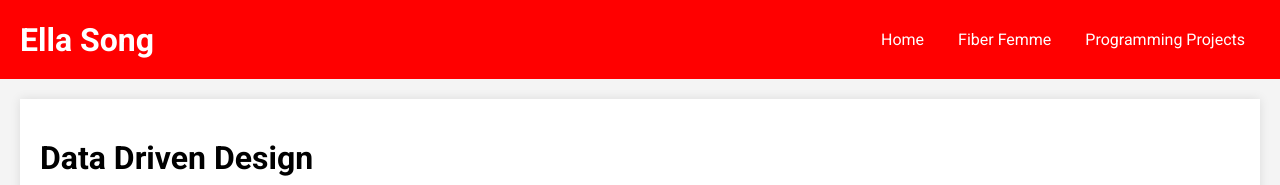
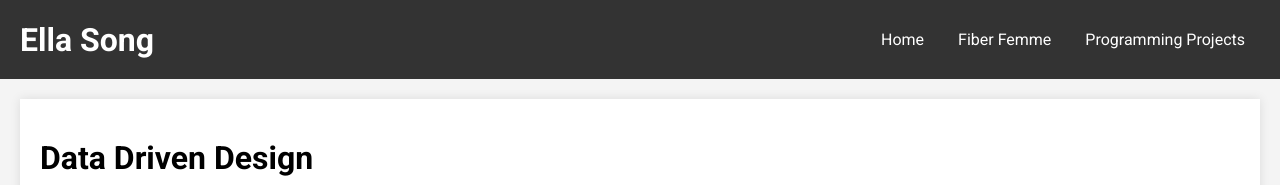
Before and after one commit to dumplingpleats/Portfolio-Website, a plain HTML site: page index.html in a window 1280 px wide. Shown: the top 185 px of the page. Drawn offline with Linux system fonts and the light colour scheme.

Commit message:
Update index.html

```diff
--- a/index.html
+++ b/index.html
@@ -20,7 +20,7 @@
             display: flex;
             justify-content: space-between;
             align-items: center;
-            background-color: #ff0000;
+            background-color: #333; /* Changed to a dark grey color */
             color: #fff;
             padding: 10px 20px;
         }
```
